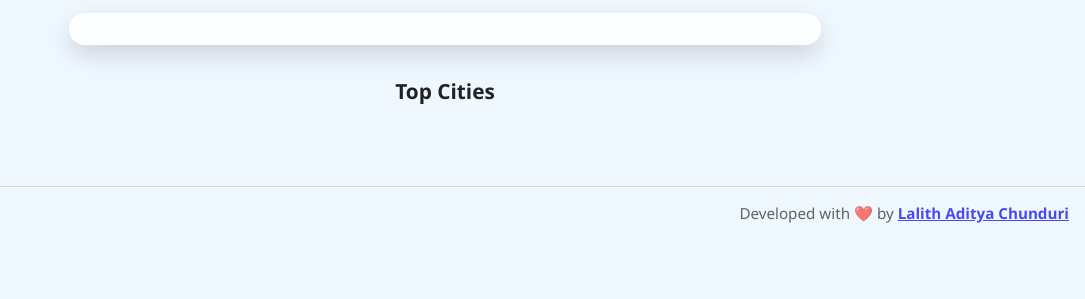
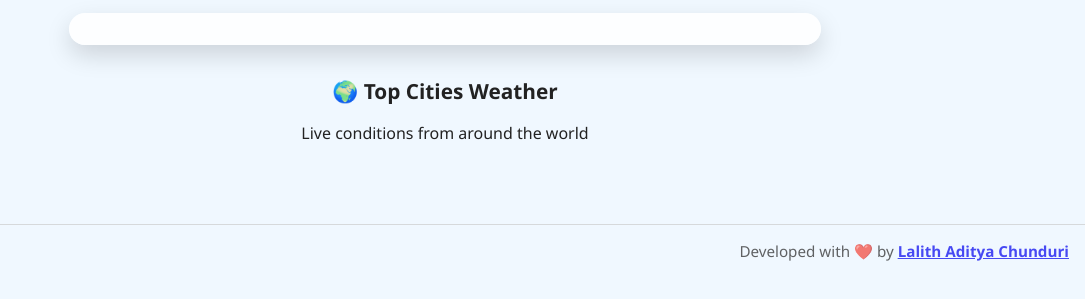
Before and after one commit to Nightyelf2403/app, a plain HTML site: page client/index.html in a window 1280 px wide. Shown: the part 161-460 px from the top of the page, without its empty margins (195-1280 px from the left). Drawn offline with Linux system fonts and the light colour scheme; no server answers.

Commit message:
Update index.html

```diff
--- a/client/index.html
+++ b/client/index.html
@@ -24,7 +24,9 @@
 
     <main>
       <section id="weatherDisplay" class="card hidden"></section>
-      <h2 class="section-title">Top Cities</h2>
+      <h2 class="section-title">🌍 Top Cities Weather</h2>
+      <p class="subtitle">Live conditions from around the world</p>
+
       <section id="topCities" class="top-cities-grid"></section>
     </main>
   </div>
```
